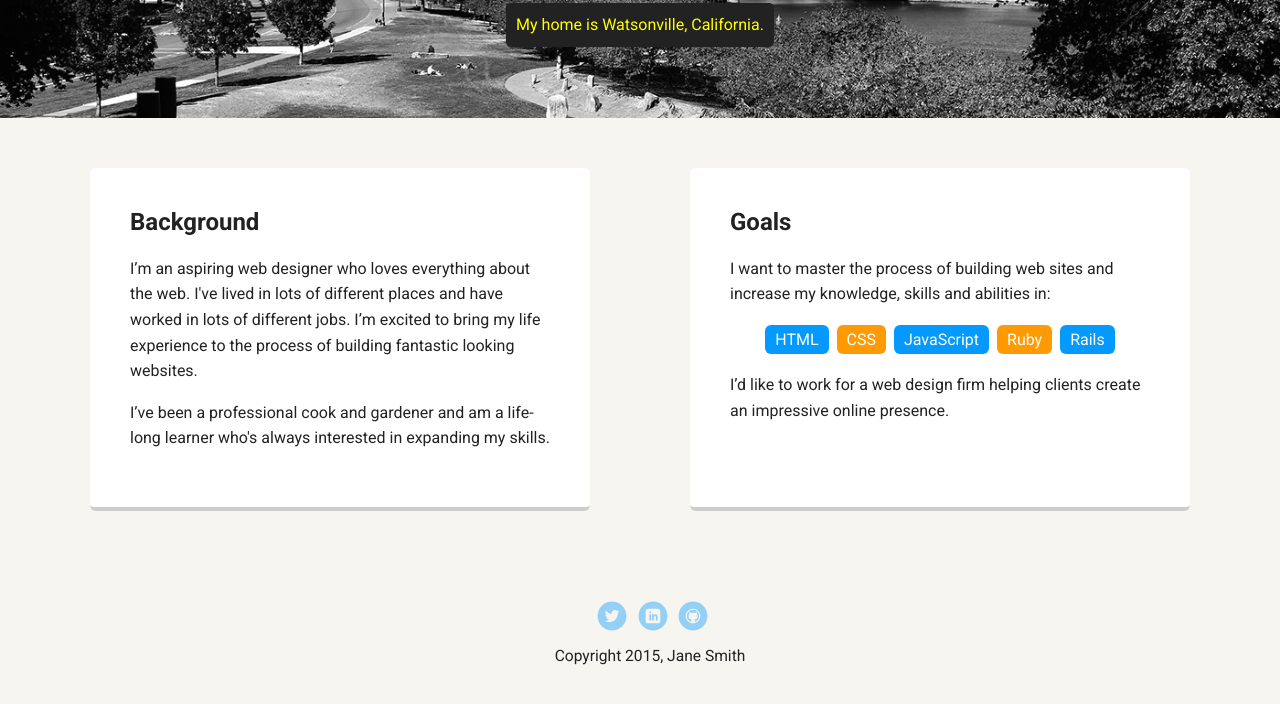
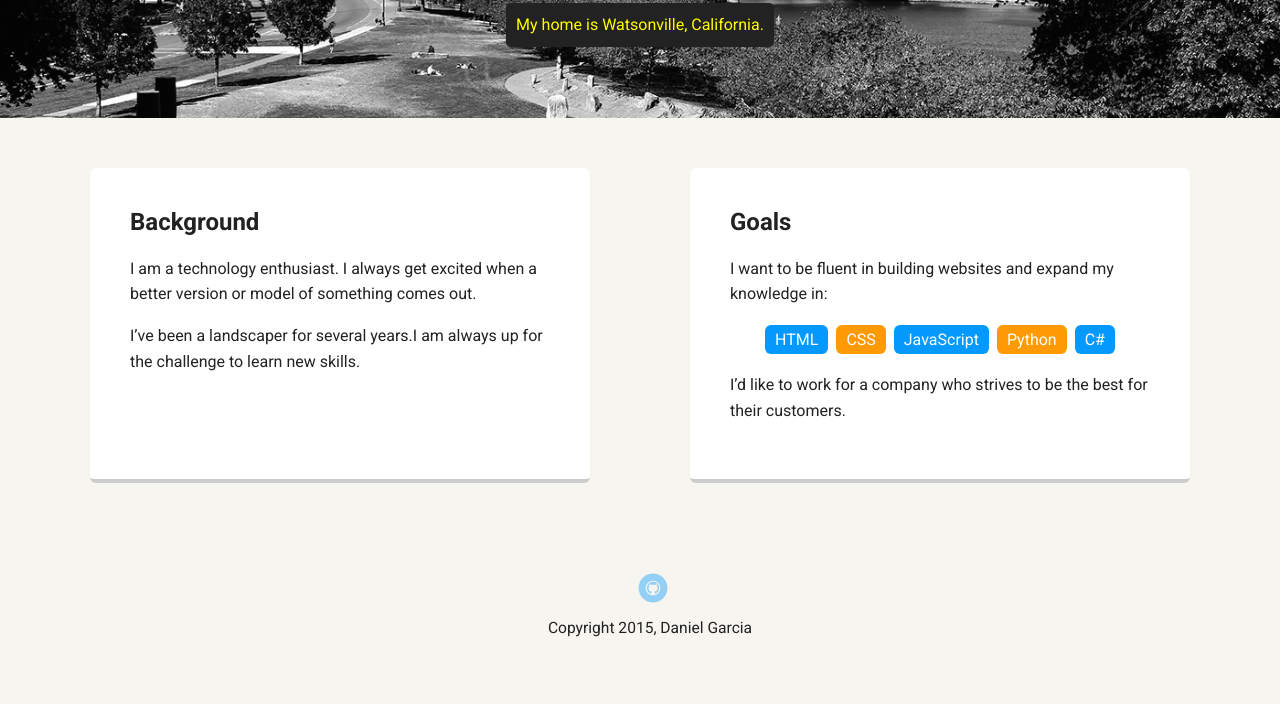
Before and after one commit to DannyIGuess/Techdegree-Profile-Project, a plain HTML site: page index.html in a window 1280 px wide. Shown: the part 352-1056 px from the top of the page. Drawn offline with Linux system fonts and the light colour scheme; a web font is replaced by a local one.

Commit message:
Updated the body of index.html

```diff
--- a/index.html
+++ b/index.html
@@ -25,31 +25,29 @@
     <main class="flex">
       <div class="card">
         <h2>Background</h2>
-        <p>I’m an aspiring web designer who loves everything about the web. I've lived in lots of different places and have worked in lots of different jobs. I’m excited to bring my life experience to the process of building fantastic looking websites.</p>
-        <p>I’ve been a professional cook and gardener and am a life-long learner who's always interested in expanding my skills.</p>
+        <p>I am a technology enthusiast. I always get excited when a better version or model of something comes out. </p>
+        <p>I’ve been a landscaper for several years.I am always up for the challenge to learn new skills.</p>
       </div>
 
       <div class="card">
         <h2>Goals</h2>
-        <p>I want to master the process of building web sites and increase my knowledge, skills and abilities in:</p>
+        <p>I want to be fluent in building websites and expand my knowledge in:</p>
         <ul class="skills">
           <li>HTML</li>
           <li>CSS</li>
           <li>JavaScript</li>
-          <li>Ruby</li>
-          <li>Rails</li>
+          <li>Python</li>
+          <li>C#</li>
         </ul>
-        <p>I’d like to work for a web design firm helping clients create an impressive online presence.</p>
+        <p>I’d like to work for a company who strives to be the best for their customers.</p>
       </div>
 
     </main>
     <footer>
       <ul>
-        <li><a href="#" class="social twitter">Twitter</a></li>
-        <li><a href="#" class="social linkedin">LinkedIn</a></li>
-        <li><a href="#" class="social github">Github</a></li>
+        <li><a href="https://github.com/DannyIGuess" class="social github" target="_blank">Github</a></li>
       </ul>
-      <p class="copyright">Copyright 2015, Jane Smith</p>
+      <p class="copyright">Copyright 2015, Daniel Garcia</p>
     </footer>
   </body>
   </html>
```
